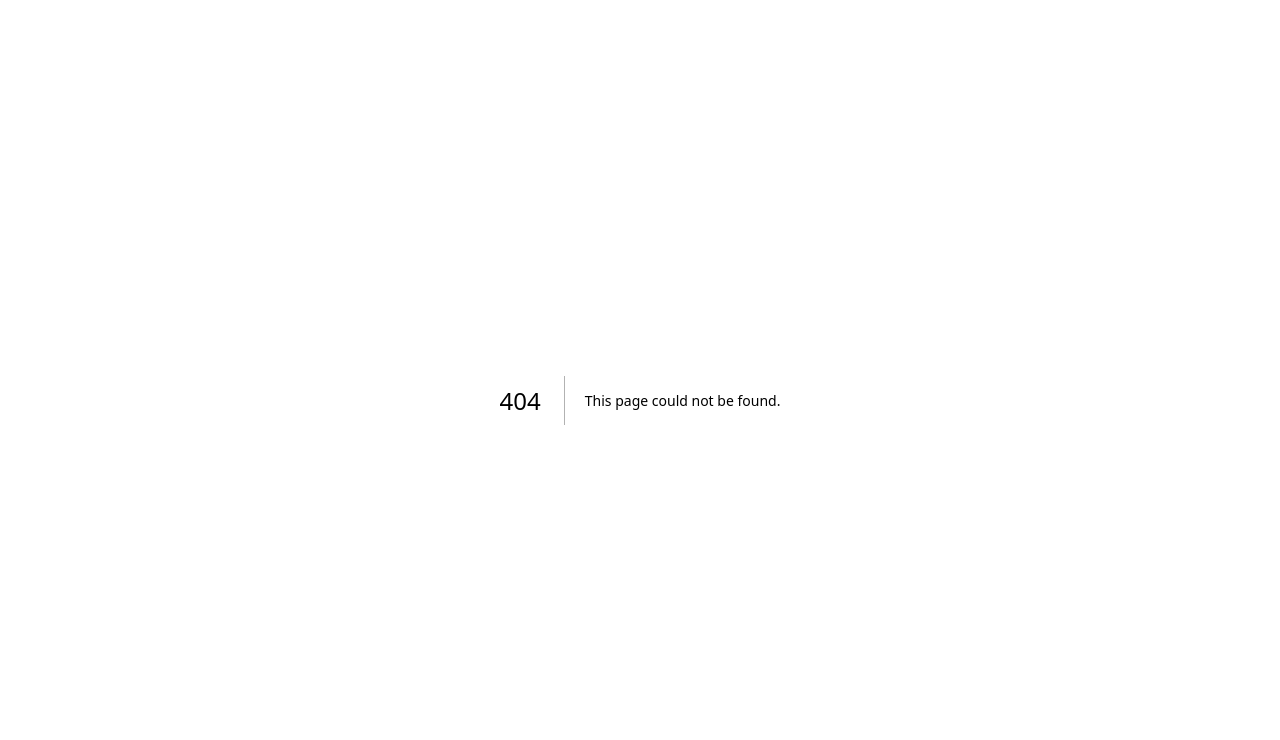
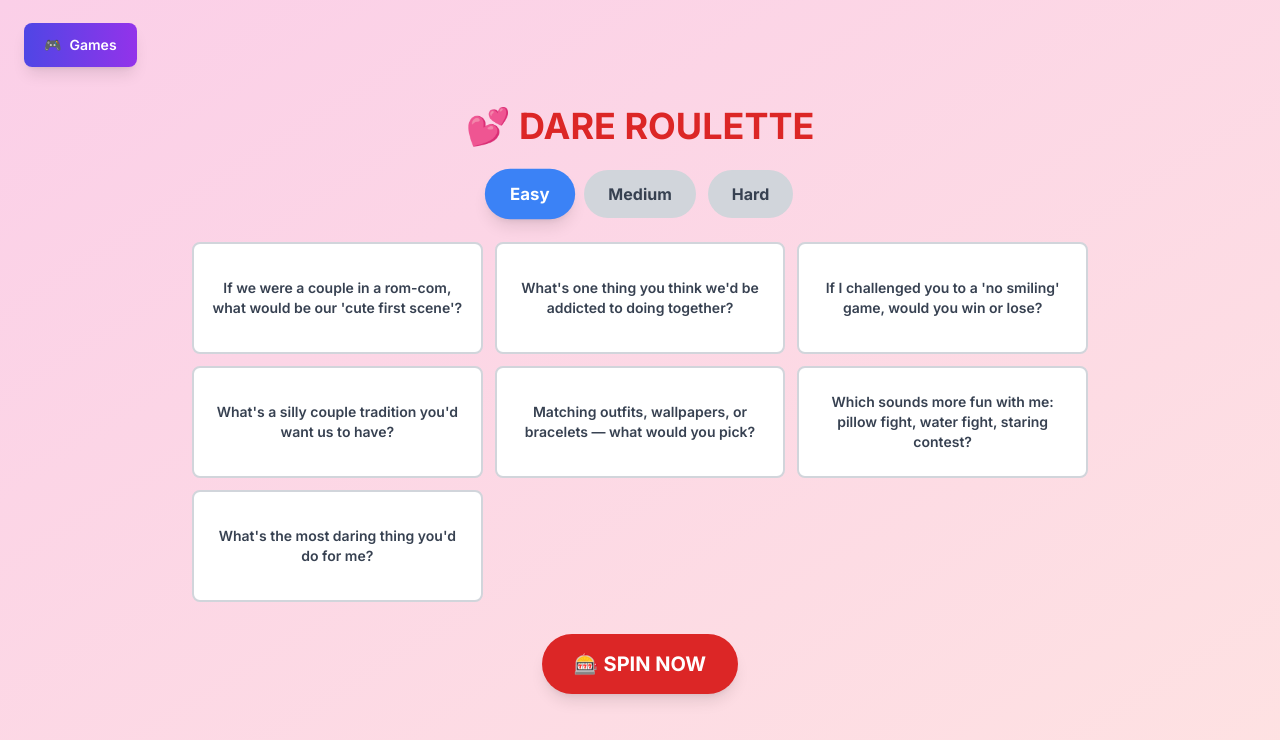
Before and after one commit to Tushar365/myjournalbook, a Next.js app: page /spin-game in a window 1280 px wide. Before the commit this address had no page. Shown: the top 740 px of the page. Built offline with nearby package versions, Linux system fonts and the light colour scheme.

Commit message:
Add Dare Roulette feature with dynamic dare selection and enhanced UI elements

```diff
--- a/app/layout.tsx
+++ b/app/layout.tsx
@@ -1,5 +1,6 @@
 import "./globals.css";
 import { Inter } from "next/font/google";
+import Link from "next/link";
 import type { Metadata } from 'next';
 
 const inter = Inter({ subsets: ["latin"] });
@@ -99,8 +100,40 @@ export default function RootLayout({
             })
           }}
         />
+
+        {/* Enhanced Button Styles */}
+        <style>{`
+          @keyframes float {
+            0%, 100% { transform: translateY(0px); }
+            50% { transform: translateY(-4px); }
+          }
+
+          @keyframes glow {
+            0%, 100% { box-shadow: 0 0 20px rgba(99, 102, 241, 0.3); }
+            50% { box-shadow: 0 0 30px rgba(99, 102, 241, 0.6); }
+          }
+
+          .games-btn {
+            animation: float 3s ease-in-out infinite;
+          }
+
+          .games-btn:hover {
+            animation: glow 2s ease-in-out infinite;
+          }
+        `}</style>
       </head>
-      <body className={inter.className}>{children}</body>
+      <body className={inter.className}>
+        {/* Top-left Games button */}
+        <Link
+          href="/spin-game"
+          className="games-btn fixed top-6 left-6 z-50 inline-flex items-center gap-2 px-5 py-3 bg-gradient-to-r from-indigo-600 to-purple-600 text-white text-sm font-semibold rounded-lg shadow-lg transition-all duration-300 hover:shadow-2xl hover:scale-105 active:scale-95 focus:outline-none focus:ring-2 focus:ring-purple-400 focus:ring-offset-2"
+        >
+          <span>🎮</span>
+          Games
+        </Link>
+
+        {children}
+      </body>
     </html>
   );
 }
--- /dev/null
+++ b/app/spin-game/page.tsx
@@ -0,0 +1,264 @@
+'use client';
+
+import React, { useState } from "react";
+
+// ============= TYPES =============
+interface DareLevel {
+  name: string;
+  color: string;
+  dares: string[];
+}
+
+interface DareTracker {
+  dareId: string;
+  count: number;
+}
+
+// ============= DARE LEVELS =============
+const DARE_LEVELS: Record<string, DareLevel> = {
+  easy: {
+    name: "Easy",
+    color: "bg-blue-500",
+    dares: [
+      "If we were a couple in a rom-com, what would be our 'cute first scene'?",
+      "What's one thing you think we'd be addicted to doing together?",
+      "If I challenged you to a 'no smiling' game, would you win or lose?",
+      "What's a silly couple tradition you'd want us to have?",
+      "Matching outfits, wallpapers, or bracelets — what would you pick?",
+      "Which sounds more fun with me: pillow fight, water fight, staring contest?",
+      "What's the most daring thing you'd do for me?",
+    ],
+  },
+  medium: {
+    name: "Medium",
+    color: "bg-yellow-500",
+    dares: [
+      "What's a silly couple tradition you'd want us to have?",
+      "Matching outfits, wallpapers, or bracelets — what would you pick?",
+      "Which sounds more fun with me: pillow fight, water fight, staring contest?",
+    ],
+  },
+  hard: {
+    name: "Hard",
+    color: "bg-red-600",
+    dares: [
+      "What's the most daring thing you'd do for me?",
+      "Tell me your biggest fear and why.",
+      "What would you do if I suddenly kissed you right now?",
+      "If we were a couple in a rom-com, what would be our 'cute first scene'?",
+      "What's one thing you think we'd be addicted to doing together?",
+      "If I challenged you to a 'no smiling' game, would you win or lose?",
+      "What's a silly couple tradition you'd want us to have?",
+      "Matching outfits, wallpapers, or bracelets — what would you pick?",
+      "Which sounds more fun with me: pillow fight, water fight, staring contest?",
+      "What's the most daring thing you'd do for me?",
+    ],
+  },
+};
+
+// ============= SMART RANDOMIZER =============
+function getSmartRandomDare(
+  dares: string[],
+  dareTracker: DareTracker[]
+): { dare: string; index: number } {
+  // Filter dares that haven't been selected twice yet
+  const availableDares = dares
+    .map((dare, idx) => ({
+      dare,
+      idx,
+      count: dareTracker.find((d) => d.dareId === `${dare}`)?.count || 0,
+    }))
+    .filter((item) => item.count < 2);
+
+  // If all dares have been picked twice, reset tracker and allow all
+  const selectFromDares =
+    availableDares.length > 0
+      ? availableDares
+      : dares.map((dare, idx) => ({
+          dare,
+          idx,
+          count: 0,
+        }));
+
+  const selected =
+    selectFromDares[Math.floor(Math.random() * selectFromDares.length)];
+  return { dare: selected.dare, index: selected.idx };
+}
+
+// ============= DARE GRID COMPONENT =============
+interface DareGridProps {
+  dares: string[];
+  highlight: number | null;
+  selected: number | null;
+  isSpinning: boolean;
+}
+
+function DareGrid({ dares, highlight, selected, isSpinning }: DareGridProps) {
+  return (
+    <div className="mb-6 sm:mb-8 w-full max-w-xs sm:max-w-2xl lg:max-w-4xl">
+      <div className="grid grid-cols-2 sm:grid-cols-3 lg:grid-cols-3 gap-2 sm:gap-3">
+        {dares.map((dare, i) => (
+          <div
+            key={i}
+            className={`p-3 sm:p-4 rounded-lg text-center text-xs sm:text-sm font-semibold transition-all duration-75 h-20 sm:h-24 lg:h-28 flex items-center justify-center ${
+              highlight === i && isSpinning
+                ? "bg-yellow-400 text-gray-900 scale-105 ring-4 ring-yellow-300 shadow-lg"
+                : selected === i
+                ? "bg-red-600 text-white scale-110 ring-4 ring-red-300 shadow-lg"
+                : "bg-white text-gray-700 border-2 border-gray-300"
+            }`}
+          >
+            {dare}
+          </div>
+        ))}
+      </div>
+    </div>
+  );
+}
+
+// ============= SPIN BUTTON COMPONENT =============
+interface SpinButtonProps {
+  isSpinning: boolean;
+  onClick: () => void;
+}
+
+function SpinButton({ isSpinning, onClick }: SpinButtonProps) {
+  return (
+    <button
+      onClick={onClick}
+      disabled={isSpinning}
+      className={`px-6 sm:px-8 py-3 sm:py-4 rounded-full font-bold text-lg sm:text-xl text-white transition-all ${
+        isSpinning
+          ? "bg-gray-400 cursor-not-allowed opacity-50"
+          : "bg-red-600 hover:bg-red-700 active:scale-95 cursor-pointer shadow-lg"
+      }`}
+    >
+      {isSpinning ? "⏳ SPINNING..." : "🎰 SPIN NOW"}
+    </button>
+  );
+}
+
+// ============= RESULT DISPLAY COMPONENT =============
+interface ResultDisplayProps {
+  dare: string;
+  isSpinning: boolean;
+}
+
+function ResultDisplay({ dare, isSpinning }: ResultDisplayProps) {
+  if (isSpinning) return null;
+
+  return (
+    <div className="mt-6 sm:mt-10 p-4 sm:p-6 bg-red-600 text-white rounded-xl text-center max-w-xs sm:max-w-xl shadow-xl animate-bounce">
+      <div className="text-2xl sm:text-3xl font-bold mb-2 sm:mb-3">
+        🎉 YOU GOT!
+      </div>
+      <div className="text-base sm:text-lg font-semibold">{dare}</div>
+    </div>
+  );
+}
+
+// ============= LEVEL SELECTOR COMPONENT =============
+interface LevelSelectorProps {
+  currentLevel: string;
+  onLevelChange: (level: string) => void;
+}
+
+function LevelSelector({ currentLevel, onLevelChange }: LevelSelectorProps) {
+  return (
+    <div className="mb-6 flex gap-2 sm:gap-3 justify-center flex-wrap">
+      {Object.entries(DARE_LEVELS).map(([key, level]) => (
+        <button
+          key={key}
+          onClick={() => onLevelChange(key)}
+          className={`px-4 sm:px-6 py-2 sm:py-3 rounded-full font-bold text-sm sm:text-base transition-all ${
+            currentLevel === key
+              ? `${level.color} text-white scale-105 shadow-lg`
+              : "bg-gray-300 text-gray-700 hover:bg-gray-400"
+          }`}
+        >
+          {level.name}
+        </button>
+      ))}
+    </div>
+  );
+}
+
+// ============= MAIN COMPONENT =============
+export default function Roulette() {
+  const [selectedLevel, setSelectedLevel] = useState("easy");
+  const [isSpinning, setIsSpinning] = useState(false);
+  const [selected, setSelected] = useState<number | null>(null);
+  const [highlight, setHighlight] = useState<number | null>(null);
+  const [dareTracker, setDareTracker] = useState<DareTracker[]>([]);
+  const [selectedDare, setSelectedDare] = useState<string | null>(null);
+
+  const currentDares = DARE_LEVELS[selectedLevel].dares;
+
+  const spin = () => {
+    if (isSpinning) return;
+
+    setIsSpinning(true);
+    setSelected(null);
+
+    // Animate through random items
+    let current = 0;
+    const interval = setInterval(() => {
+      const randomIndex = Math.floor(Math.random() * currentDares.length);
+      setHighlight(randomIndex);
+      current++;
+    }, 100);
+
+    // Stop after 5 seconds
+    setTimeout(() => {
+      clearInterval(interval);
+      const { dare, index } = getSmartRandomDare(currentDares, dareTracker);
+
+      setSelected(index);
+      setHighlight(index);
+      setSelectedDare(dare);
+
+      // Update tracker
+      const newTracker = [...dareTracker];
+      const existingIndex = newTracker.findIndex((d) => d.dareId === dare);
+      if (existingIndex !== -1) {
+        newTracker[existingIndex].count += 1;
+      } else {
+        newTracker.push({ dareId: dare, count: 1 });
+      }
+      setDareTracker(newTracker);
+
+      // Reset tracker if all dares hit limit
+      if (newTracker.every((d) => d.count >= 2)) {
+        setDareTracker([]);
+      }
+
+      setIsSpinning(false);
+    }, 5000);
+  };
+
+  return (
+    <div className="min-h-screen flex flex-col items-center justify-center bg-gradient-to-br from-pink-200 to-red-100 p-4 sm:p-6">
+      <h1 className="text-2xl sm:text-4xl font-bold text-red-600 mb-4 sm:mb-6 text-center">
+        💕 DARE ROULETTE
+      </h1>
+
+      <LevelSelector
+        currentLevel={selectedLevel}
+        onLevelChange={setSelectedLevel}
+      />
+
+      <DareGrid
+        dares={currentDares}
+        highlight={highlight}
+        selected={selected}
+        isSpinning={isSpinning}
+      />
+
+      <SpinButton isSpinning={isSpinning} onClick={spin} />
+
+      {selectedDare && (
+        <ResultDisplay dare={selectedDare} isSpinning={isSpinning} />
+      )}
+    </div>
+  );
+}
```
